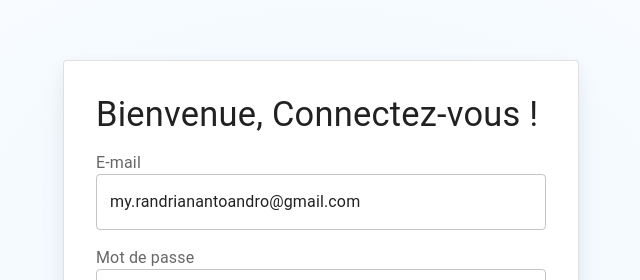
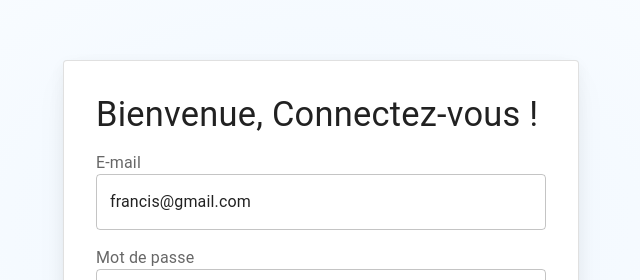
Before and after one commit to myranto/wallet-web-version-v1, a React (Create React App) app: page /login in a window 1280 px wide. Shown: the part 181-461 px from the top of the page, without its empty margins (319-959 px from the left). Built offline with nearby package versions, Linux system fonts and the light colour scheme.

Commit message:
Update login.js

```diff
--- a/src/views/authentication/login.js
+++ b/src/views/authentication/login.js
@@ -33,8 +33,8 @@ const Login = () => {
 const Displaying = () => {
     const authOperation = new AuthOperation()
     const initForm = {
-        mail: 'my.randrianantoandro@gmail.com',
-        password: 'myranto',
+        mail: 'francis@gmail.com',
+        password: 'Francis',
     }
     const forms = useForm(initForm)
     const [loading, setLoading] = useState(false)
```
